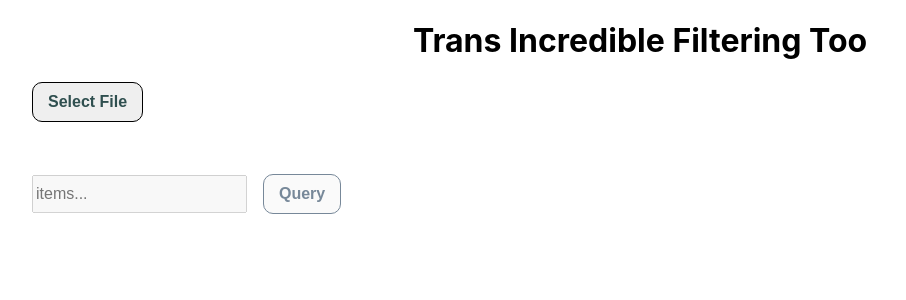
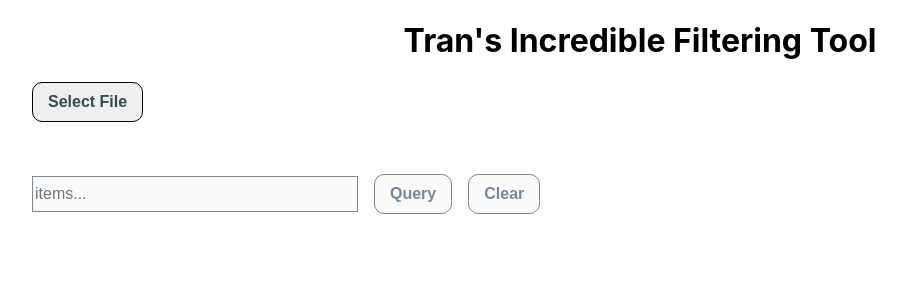
Before and after one commit to rleu82/tift, a React (Create React App) app: page / in a window 1280 px wide. Shown: the top 300 px of the page, without its empty margins (0-906 px from the left). Built offline with nearby package versions, Linux system fonts and the light colour scheme.

Commit message:
add clear input button, fixed small issues
clear input with button, fixed header,  removed space and coma for from query list

```diff
--- a/package.json
+++ b/package.json
@@ -7,6 +7,7 @@
         "@testing-library/react": "^9.5.0",
         "@testing-library/user-event": "^7.2.1",
         "react": "^16.13.1",
+        "react-csv": "^2.0.1",
         "react-dom": "^16.13.1",
         "react-scripts": "3.4.1",
         "react-table-v6": "^6.8.6",
--- a/src/App.js
+++ b/src/App.js
@@ -2,6 +2,7 @@ import React from 'react';
 import XLSX from 'xlsx';
 import ReactTable from 'react-table-v6';
 import 'react-table-v6/react-table.css';
+import { CSVLink, CSVDownload } from 'react-csv';
 
 class App extends React.Component {
     // create ref of instance of input data
@@ -11,7 +12,8 @@ class App extends React.Component {
         selectedToArray: [],
         results: '',
         tableHeaders: [],
-        isItDisabled: true
+        isItDisabled: true,
+        queryValue: ''
     };
 
     // load xlsx for parsing
@@ -71,7 +73,7 @@ class App extends React.Component {
     stringToArray = () => {
         const filterThis = this.state.selectedToArray;
         const items = this.itemRef.current.value;
-        const filterOptions = items.split(',');
+        const filterOptions = items.split(',').map(item => item.trim());
         // console.log(filterOptions);
         const results = filterThis.filter(function(el) {
             return filterOptions.indexOf(el.prtnum) >= 0;
@@ -79,13 +81,21 @@ class App extends React.Component {
         console.log(results);
         this.setState({ results }, this.createHeader);
     };
+    // use state to manage input value: equal what user types
+    handleInputChange = event => {
+        this.setState({ queryValue: event.target.value });
+    };
+    // clears the input
+    handleInputReset = () => {
+        this.setState({ queryValue: '' });
+    };
 
     render() {
         if (this.state.results) {
             return (
                 <React.Fragment>
                     <header>
-                        <h1>Trans Incredible Filtering Too</h1>
+                        <h1>Tran's Incredible Filtering Tool</h1>
                     </header>
                     <div className="container">
                         <div className="left-wrapper">
@@ -97,6 +107,8 @@ class App extends React.Component {
                                 type="text"
                                 name="qItems"
                                 ref={this.itemRef}
+                                value={this.state.queryValue}
+                                onChange={this.handleInputChange}
                                 placeholder="items..."
                                 disabled={this.state.isItDisabled}
                             />
@@ -108,9 +120,24 @@ class App extends React.Component {
                             >
                                 Query
                             </button>
+                            <button
+                                className="query"
+                                type="button"
+                                onClick={this.handleInputReset}
+                                disabled={this.state.isItDisabled}
+                            >
+                                Clear
+                            </button>
                         </div>
                         <div>
-                            <ReactTable data={this.state.results} columns={this.state.tableHeaders} />
+                            <ReactTable
+                                data={this.state.results}
+                                columns={this.state.tableHeaders}
+                                style={{
+                                    height: '400px'
+                                }}
+                                defaultPageSize={50}
+                            />
                         </div>
                     </div>
                 </React.Fragment>
@@ -119,7 +146,7 @@ class App extends React.Component {
         return (
             <React.Fragment>
                 <header>
-                    <h1>Trans Incredible Filtering Too</h1>
+                    <h1>Tran's Incredible Filtering Tool</h1>
                 </header>
                 <div className="container">
                     <div className="left-wrapper">
@@ -131,7 +158,9 @@ class App extends React.Component {
                             type="text"
                             name="qItems"
                             ref={this.itemRef}
+                            value={this.state.queryValue}
                             placeholder="items..."
+                            onChange={this.handleInputChange}
                             disabled={this.state.isItDisabled}
                         />
                         <button
@@ -142,6 +171,14 @@ class App extends React.Component {
                         >
                             Query
                         </button>
+                        <button
+                            className="query"
+                            type="button"
+                            onClick={this.handleInputReset}
+                            disabled={this.state.isItDisabled}
+                        >
+                            Clear
+                        </button>
                     </div>
                 </div>
             </React.Fragment>
--- a/src/index.css
+++ b/src/index.css
@@ -19,8 +19,13 @@ header {
 }
 input {
     height: 2em;
+    width: 25vw;
     font-size: 1em;
     margin-right: 1em;
+    border: 1px solid black;
+}
+input:disabled {
+    border: 1px solid lightslategrey;
 }
 .left-wrapper {
     position: relative;
@@ -52,21 +57,27 @@ input {
 .right-wrapper {
     padding: 3em 0;
 }
-
-.query {
+.right-wrapper button {
     color: darkslategray;
     padding: 10px 15px;
+    margin-right: 1em;
     border-radius: 10px;
     font-size: 1em;
     font-weight: bold;
     border: 1px solid black;
+    cursor: pointer;
 }
 
-.query:disabled {
+.right-wrapper button:disabled {
     color: lightslategrey;
     padding: 10px 15px;
     border-radius: 10px;
     font-size: 1em;
     font-weight: bold;
     border: 1px solid lightslategrey;
+    cursor: not-allowed;
 }
+
+.rt-th {
+    font-weight: bold;
+}
```
Also changed, not shown: 1 other file (tests, documents, lock files or other folders).
